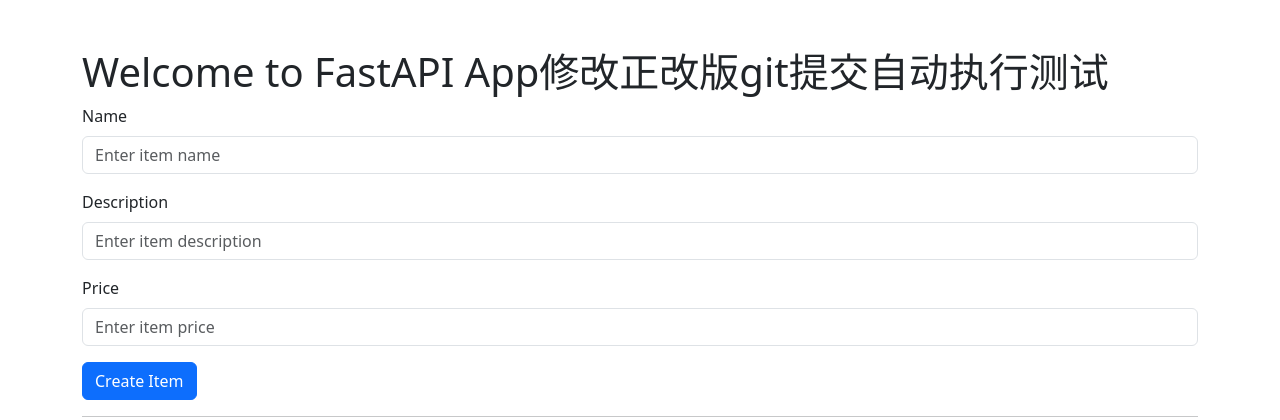
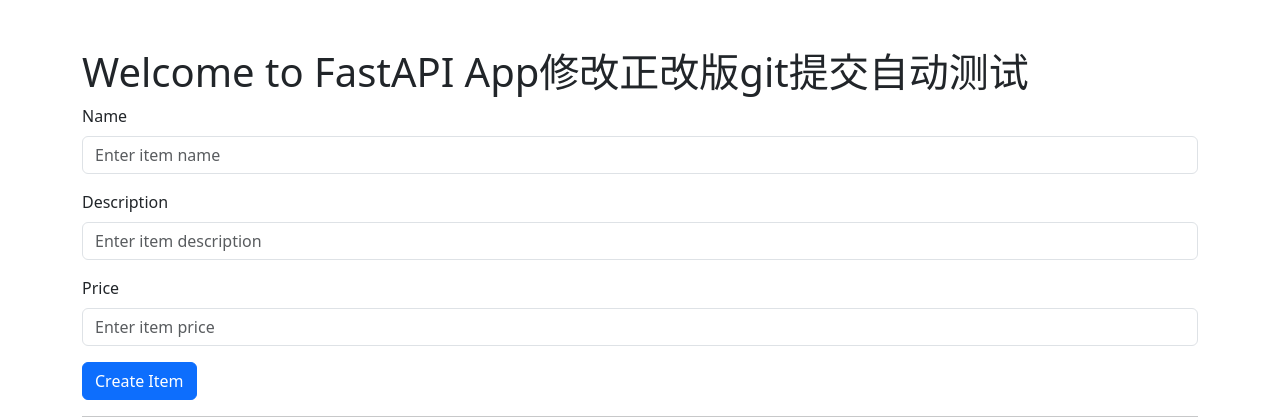
Before and after one commit to zhanzhicai2/test_docker, a FastAPI app: page / in a window 1280 px wide. Shown: the top 420 px of the page. Run offline with FastAPI, Linux system fonts and the light colour scheme; data that the repository does not hold is empty.

Commit message:
git提交自动测试执行

```diff
--- a/app/templates/index.html
+++ b/app/templates/index.html
@@ -8,7 +8,7 @@
 </head>
 <body>
     <div class="container mt-5">
-        <h1>Welcome to FastAPI App修改正改版git提交自动执行测试</h1>
+        <h1>Welcome to FastAPI App修改正改版git提交自动测试</h1>
         <form id="itemForm">
             <div class="mb-3">
                 <label for="name" class="form-label">Name</label>
```
